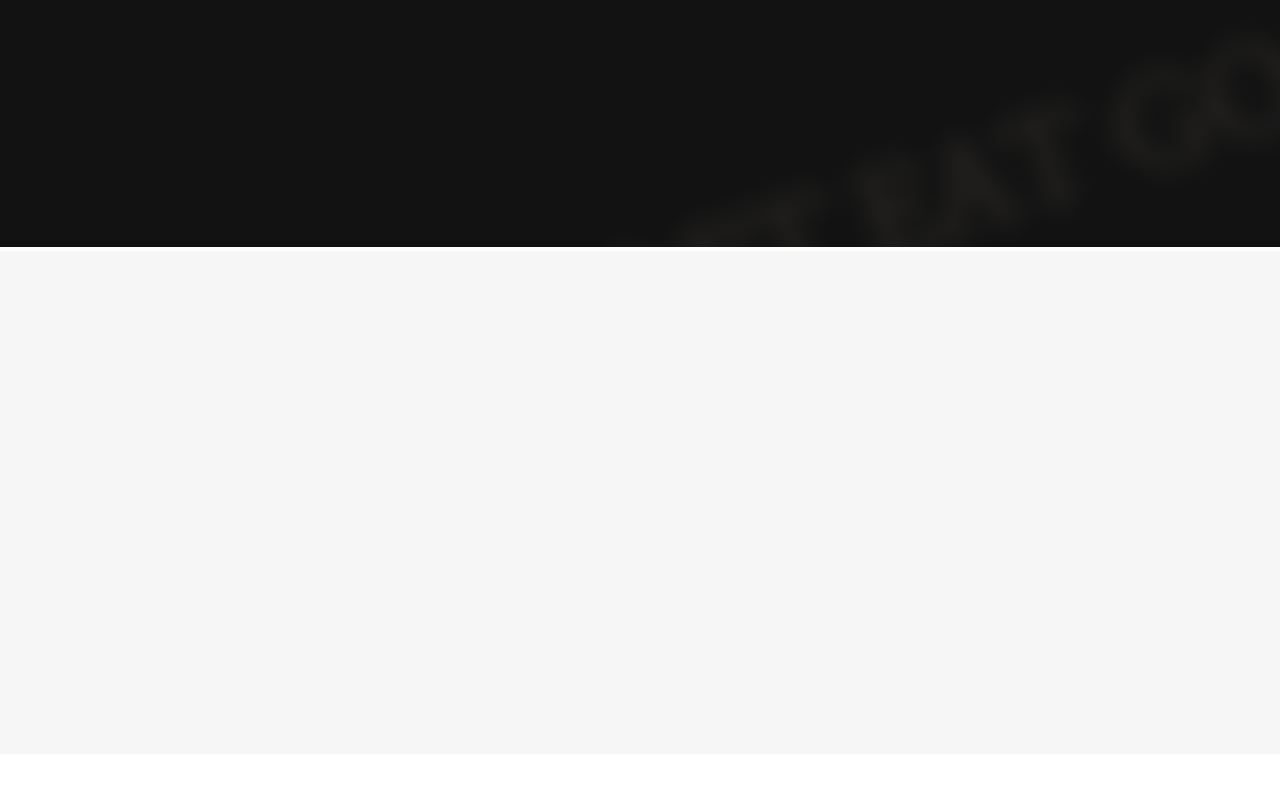
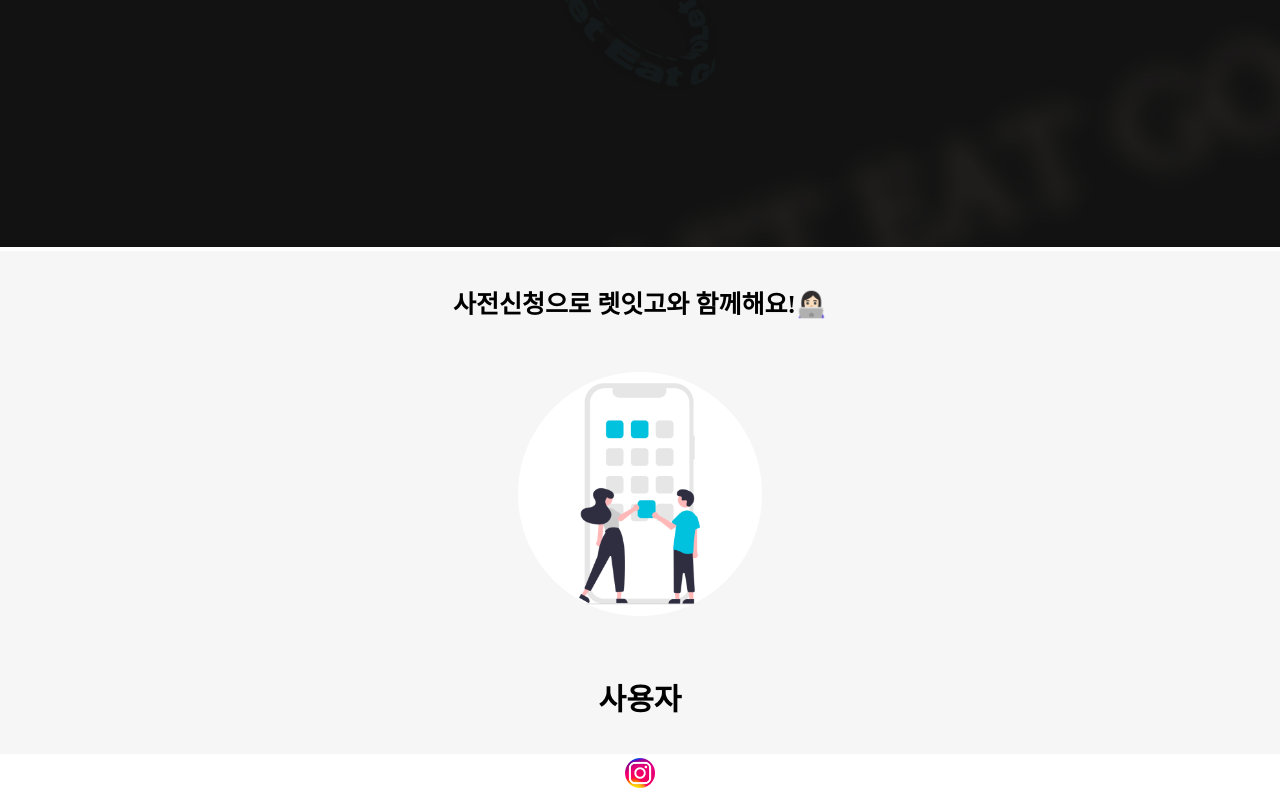
Before and after one commit to ohoCoding/leg_web, a React (Create React App) app: page / in a window 1280 px wide. Shown: the part 2000-2797 px from the top of the page. Built offline with nearby package versions, Linux system fonts and the light colour scheme.

Commit message:
수정
1. proxy 제거
2. api url 하드코딩
3. 사업자 사전등록 이미지 제거
4. 기업명 내용 흐릿하게적용

```diff
--- a/package.json
+++ b/package.json
@@ -38,6 +38,5 @@
       "last 1 firefox version",
       "last 1 safari version"
     ]
-  },
-  "proxy": "http://0giri.com:30000/api"
+  }
 }
--- a/src/components/Modal.js
+++ b/src/components/Modal.js
@@ -23,7 +23,7 @@ const Modal = (props) => {
   const handleRegiser = async () => {
     await axios({
       method: 'post',
-      url: "/phones",
+      url: "https://0giri.com:30000/api/phones",
       data: {
         phone: phone
       },
--- a/src/pages/home.js
+++ b/src/pages/home.js
@@ -42,7 +42,7 @@ const Home = () => {
   }
 
   useEffect(() => {
-    const animatedTags = document.querySelectorAll(" a, h2, h3, p, section img, a.button")
+    const animatedTags = document.querySelectorAll("  h2, h3, p, section img, a.button")
 
     animatedTags.forEach(tag => {
       tag.style.opacity = 0
@@ -174,7 +174,7 @@ const Home = () => {
                   <h2 className="description4">
                     맛집 뚫기
                     <br />
-                    대👏👏작전
+                    대작전
                   </h2>
 
                   <section>
@@ -203,12 +203,12 @@ const Home = () => {
                 <img src={logo} alt="logo" width={100} height={20} />
               </section> */}
 
-              <h2 className="description5">
+              <h4 className="description5">
                 사전신청으로 렛잇고와 함께해요!👩🏻‍💻
-              </h2>
+              </h4>
               <div className="register">
 
-                <section
+                {/* <section
                   style={{
                     alignItems: 'center', float: 'left', flexDirection: 'column'
                   }}>
@@ -226,14 +226,16 @@ const Home = () => {
                       fontSize: isMobile ? 12 : 18,
                     }}>신청하기</button>
                   </a>
-                </section>
+                </section> */}
 
-                <section style={{
-                  alignItems: 'center', float: 'right', flexDirection: 'column'
-                }}>
-                  <img src={user} alt="user" width={100} height={20} />
-                  <h3 className="detail">사용자</h3>
-                  <a>
+                <a
+                  onClick={openModal}
+                  style={{
+                    alignItems: 'center', flexDirection: 'column'
+                  }}>
+                  <img src={user} alt="user" width={100} height={100} />
+                  <h4 className="detail">사용자</h4>
+                  {/* <a>
                     <button
                       onClick={openModal}
                       style={{
@@ -245,8 +247,8 @@ const Home = () => {
                         fontFamily: 'Apple SD Gothic Neo',
                         fontSize: isMobile ? 12 : 18,
                       }}>신청하기</button>
-                  </a>
-                </section>
+                  </a> */}
+                </a>
               </div>
             </div>
             <div className="image-wrap">
@@ -258,15 +260,15 @@ const Home = () => {
         <MainWrapper isMobile={isMobile} isTablet={isTablet}>
           <div className="inner">
             <div className="text-wrap6">
-              <h2 className="description6">
+              <a className="download" href="https://www.instagram.com/leteatgo_official/"><img width={10} src={instagram}></img></a>
+              <h4 className="description6">
                 회사 : 위로우 컴퍼니
                 <br />
                 대표자 : 권혁문
                 <br />
                 주소 : 서울 서초구 남부순환로339길 60 402호
                 <br />
-              </h2>
-              <a className="download" href="https://www.instagram.com/leteatgo_official/"><img width={10} src={instagram}></img></a>
+              </h4>
             </div>
           </div>
         </MainWrapper>
@@ -478,6 +480,7 @@ const MainWrapper = styled.div`
       font-weight: bold;
       align-items: center;
       justify-content: center;
+      text-align: center;
       font-size: ${props => (props.isMobile ? 10 : props.isTablet ? 35 : 50)}px;
       font-family: Apple SD Gothic Neo;
       color: #ffff;
@@ -513,6 +516,27 @@ const MainWrapper = styled.div`
     height: 100%;
     flex-direction: ${props => props.isMobile ? 'column' : 'column'};
     margin : ${props => (props.isMobile ? '0px 50px' : '0px 25px')};
+    a {
+      cursor: pointer;
+      display: flex;
+      width: 100%;
+      height: 100%;
+      align-items: center;
+      justify-content: center;
+      img {
+        display: flex;
+        width: 60%;
+        height: 100%;
+        object-fit: contain;
+      }
+      .detail {
+        font-weight: bold;
+        // height: ${props => (props.isMobile ? 10 : props.isTablet ? 20 : 30)}px;
+        font-size: ${props => (props.isMobile ? 15 : props.isTablet ? 20 : 30)}px;
+        color: #000;
+        font-family: Apple SD Gothic Neo
+      }
+    }
     section {
       display: flex;
       align-items: center;
@@ -543,18 +567,7 @@ const MainWrapper = styled.div`
       flex-direction: row;
       height: ${props => (props.isMobile || props.isTablet ? '100%' : '100%')};
     }
-    .detail {
-      font-weight: bold;
-      height: ${props => (props.isMobile ? 10 : props.isTablet ? 20 : 30)}px;
-      font-size: ${props => (props.isMobile ? 12 : props.isTablet ? 20 : 30)}px;
-      color: #000;
-      font-family: Apple SD Gothic Neo
 
-      .info {
-        display: flex;
-        text-align: ${props => (props.isMobile ? 'center' : 'none')};
-      }
-    }
   }
 
   .text-wrap6 {
@@ -591,12 +604,12 @@ const MainWrapper = styled.div`
 
     .description6 {
       display: flex;
-      font-weight: bold;
+      // font-weight: bold;
       align-items: center;
       justify-content: center;
       font-size: ${props => (props.isMobile ? 10 : props.isTablet ? 15 : 15)}px;
       font-family: Apple SD Gothic Neo;
-      color: #000;
+      color: #00000087;
       .point-color {
         color: #00C1DE
       }
```
